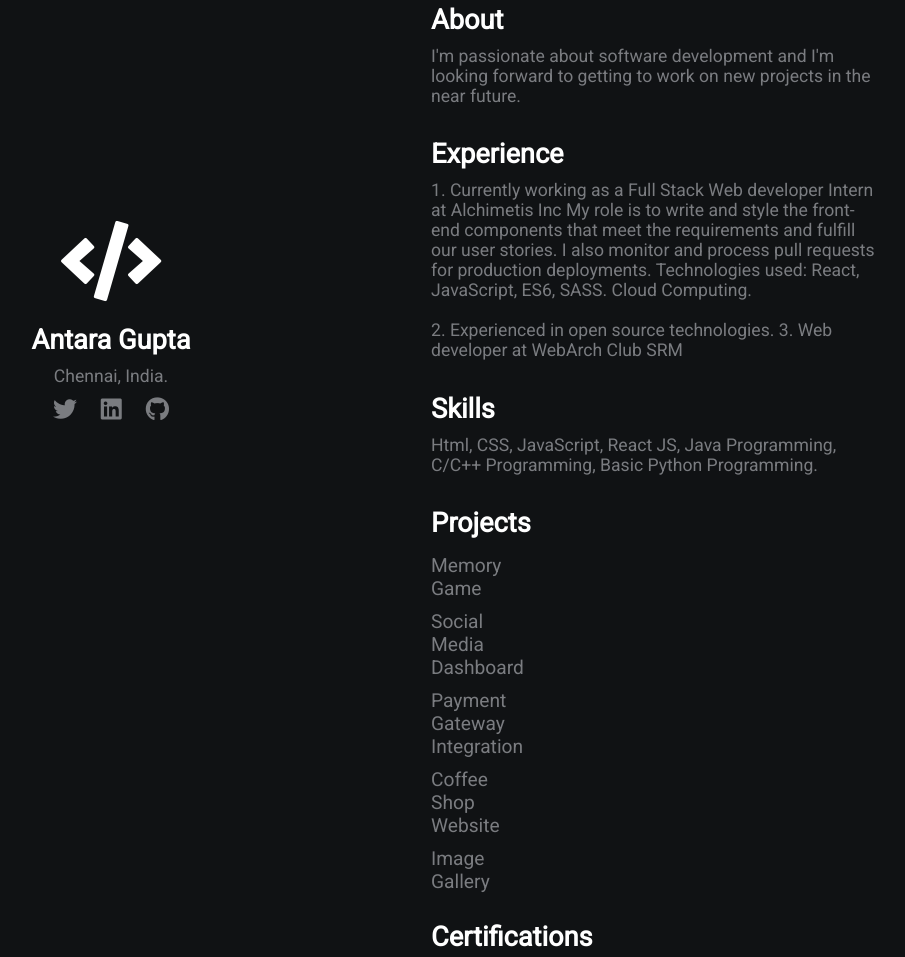
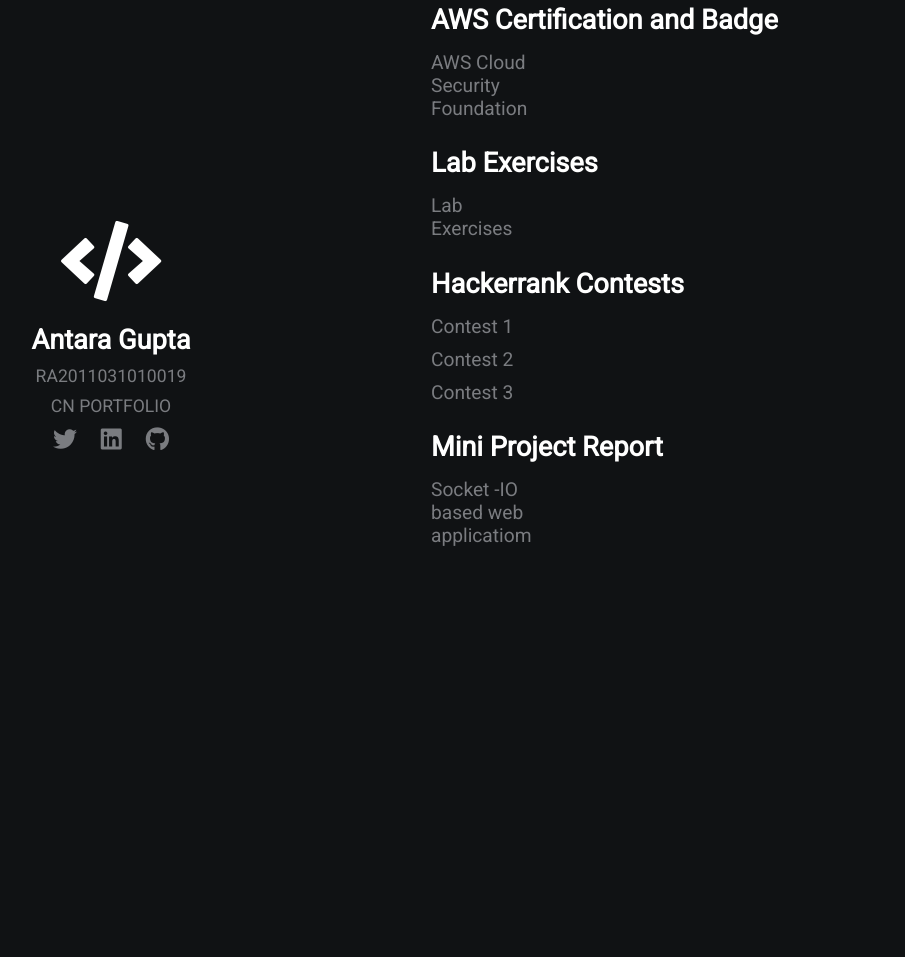
Before and after one commit to Antara25-10/One-page-portfolio, a plain HTML site: page index.html in a window 1280 px wide. Shown: the part 99-1056 px from the top of the page, without its empty margins (209-1114 px from the left). After the commit the page ends 800 px from the top, so only its background shows below. Drawn offline with Linux system fonts and the light colour scheme.

Commit message:
Final commit

```diff
--- a/index.html
+++ b/index.html
@@ -13,39 +13,23 @@
         <div class="section-1">
             <i class="fas fa-code fa-5x white"></i>
             <h2>Antara Gupta</h2>
-            <p>Chennai, India.</p>
+            <p>RA2011031010019</p>
+            <p>CN PORTFOLIO</p>
             <a href="https://twitter.com/Antarag34280338"><i class="fab fa-twitter"></i></a>
             <a href="https://www.linkedin.com/in/antara-gupta-0a624b1b8/"><i class="fab fa-linkedin"></i></a>
             <a href="https://github.com/Antara25-10"><i class="fab fa-github"></i></a>
         </div>
         <div class="section-2">
-            <h2>About</h2>
-            <p>I'm passionate about software development and I'm looking forward to getting to work on new projects in the near future.</p>
-            <h2>Experience</h2>
-            <p>1. Currently working as a Full Stack Web developer Intern at Alchimetis Inc My role is to write and style the front-end components that meet the requirements and fulfill our user stories. I also monitor and process pull requests for production deployments.
-                Technologies used: React, JavaScript, ES6, SASS. Cloud Computing.<br><br>
-            2. Experienced in open source technologies.
-            3. Web developer at WebArch Club SRM</p>
-
-            <h2>Skills</h2>
-            <p>Html, CSS, JavaScript, React JS, Java Programming, C/C++ Programming, Basic Python Programming.</p>
-            <h2>Projects</h2>
-            <a href="https://memory-game25.herokuapp.com/">Memory Game<br></a>
-            <a href="https://antara25-10.github.io/Social-Media-Dashboard-with-theme-switcher/">Social Media Dashboard</a>
-            <a href="https://antara25-10.github.io/Payment-Gateway-Integration/">Payment Gateway Integration</a>
-            <a href="https://antara25-10.github.io/Coffee-Blend/">Coffee Shop Website</a>
-            <a href="https://antara25-10.github.io/Image-Gallery/">Image Gallery</a>
-            <h2>Certifications</h2>
-            <a href="https://drive.google.com/file/d/14uNDC_CRdIRgihkgRYTRY9wXh5BahNES/view?usp=sharing">AWS Cloud Security Foundation</a>
-            <a href="https://drive.google.com/file/d/14uNDC_CRdIRgihkgRYTRY9wXh5BahNES/view?usp=sharing">Coursera- Building Web Applications in PHP</a>
-            <a href="https://drive.google.com/file/d/1HXWKnvH8QiSdGKmANR-Llfw0__9VnL3c/view?usp=share_link">Elab C programming</a>
-            <a href="https://drive.google.com/file/d/10tabPiR0zDcXWwrMuzRGNDMHfWxrQkfG/view?usp=share_link">Elab OODP</a>
-            <a href="https://drive.google.com/file/d/1p08oiclQluBg2c4sCKURIN1itLwqbxhB/view?usp=share_link">Google Garage- Digital Marketing Fundamentals</a>
-            <a href="https://drive.google.com/file/d/1VhwV2oKcCitxdfh9wB9kwxf4zMu71ILV/view?usp=share_link">Basic JavaScript Certified</a>
-            <a href="https://drive.google.com/file/d/1u56ddV5SGfEP4v8MqLs3-Pe7z9pV9t1x/view?usp=share_link">Basic SQL certified</a>
-            <a href="https://drive.google.com/file/d/1beJMBiL46opjUcpK3uIdqibwsVRDEaDt/view?usp=share_link">Udemy- CSS & Bootstrap Course</a>
-            <h2>Contact</h2>
-            <p>antaragupta25@email.com</p>
+            <h2>AWS Certification and Badge</h2>
+            <a href="https://drive.google.com/file/d/14uNDC_CRdIRgihkgRYTRY9wXh5BahNES/view?usp=sharing"class="inlined">AWS Cloud Security Foundation</a>
+            <h2>Lab Exercises</h2>
+            <a href="https://drive.google.com/drive/folders/1jrQdR8RCE6pquMo8n_zmq919dxzDrM50">Lab Exercises</a>
+            <h2>Hackerrank Contests</h2>
+            <a href="https://drive.google.com/file/d/1JWkDMDwDQwNLklNlWyyoGI_yu0i6Fn7B/view?usp=sharing">Contest 1</a>
+            <a href="https://drive.google.com/file/d/12gbgGZbC8kC_3s0W1QINVKxP3McrX1pI/view?usp=sharing">Contest 2</a>
+            <a href="https://drive.google.com/file/d/1JQrtQELQp5DYRVYRYuSn_QoeDb8UMxdz/view?usp=sharing">Contest 3</a>
+            <h2>Mini Project Report</h2>
+            <a href="https://drive.google.com/file/d/1mj2Kmkj_tLJh-GaS196CWq4r_w2QBGa-/view?usp=share_link">Socket -IO based web applicatiom</a>
         </div>
     </div>
 </body>
```
